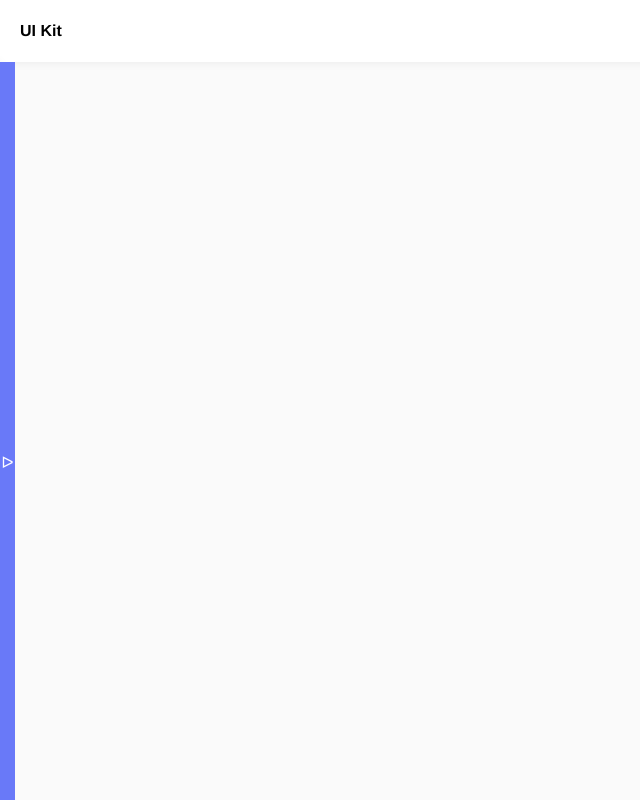
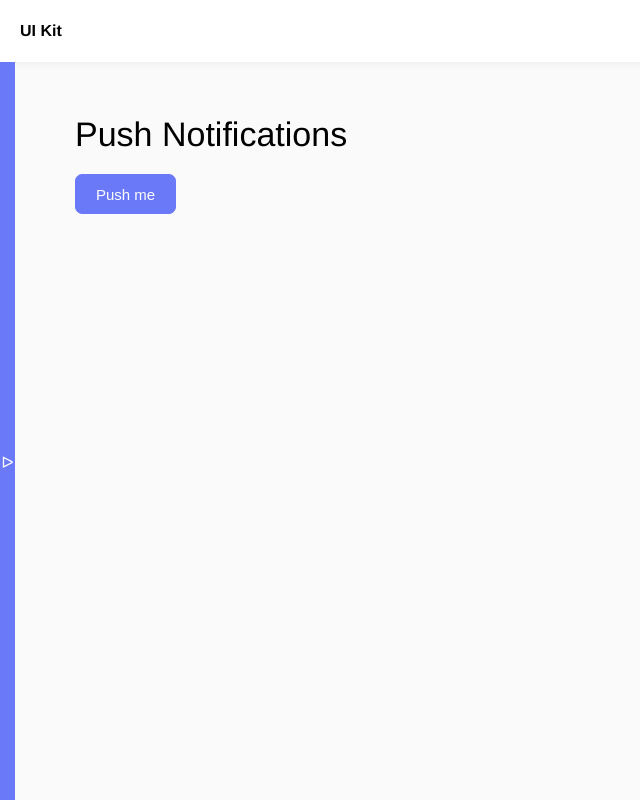
Before and after one commit to art1es23/vue-ui-kit, a Vue app: page /push in a window 1280 px wide. Shown: the whole page, without its empty margins (0-640 px from the left). Built offline with nearby package versions, Linux system fonts and the light colour scheme.

Commit message:
Update:     - Created new page: PushNotification;     - Created new component: PushNotification

```diff
--- a/src/components/layouts/SidebarLayout.vue
+++ b/src/components/layouts/SidebarLayout.vue
@@ -58,6 +58,10 @@ const links = ref([
     name: "Table",
     path: "/table",
   },
+  {
+    name: "Push Notifications",
+    path: "/push",
+  },
 ]);
 </script>
 
--- /dev/null
+++ b/src/components/push/PushNotification.vue
@@ -0,0 +1,11 @@
+<template>
+  <div class="notification" :data-id="notification.id">
+    <slot></slot>
+  </div>
+</template>
+
+<script setup>
+const props = defineProps({
+  notification: Object,
+});
+</script>
--- /dev/null
+++ b/src/pages/PushNotifications.vue
@@ -0,0 +1,41 @@
+<template>
+  <h1 class="heading-1">Push Notifications</h1>
+  <div class="notification-container">
+    <Button label="Push me" @click="pushNotification"/>
+
+    <PushNotification
+      v-for="notification in notifications"
+      :key="notification.id"
+      :notification="notification"
+    >
+    </PushNotification>
+  </div>
+</template>
+
+<script setup>
+import { ref } from "vue";
+import PushNotification from "../components/push/PushNotification.vue";
+import Button from "../components/buttons/Button.vue";
+
+const notifications = ref([
+  {
+    id: 1,
+    label: "First notification",
+    icon: "/public/vite.svg",
+    text: "Lorem ipsum dolor, sit amet consectetur adipisicing elit. Aliquid, eligendi!",
+  },
+  {
+    id: 2,
+    label: "Second notification",
+    icon: "/public/vite.svg",
+
+    text: "Lorem ipsum dolor, sit amet consectetur adipisicing elit. Aliquid, eligendi!",
+  },
+  {
+    id: 3,
+    label: "Third notification",
+    icon: "/public/vite.svg",
+    text: "Lorem ipsum dolor, sit amet consectetur adipisicing elit. Aliquid, eligendi!",
+  },
+]);
+</script>
--- a/src/router/index.js
+++ b/src/router/index.js
@@ -9,6 +9,7 @@ import ProgressBar from "@/pages/ProgressBar.vue";
 import Inputs from "@/pages/Inputs.vue";
 import Tabs from "@/pages/Tabs.vue";
 import Table from "@/pages/Table.vue";
+import PushNotifications from "@/pages/PushNotifications.vue";
 
 const routes = [
   {
@@ -62,6 +63,11 @@ const routes = [
     name: "table",
     component: Table,
   },
+  {
+    path: "/push",
+    name: "push",
+    component: PushNotifications,
+  },
 ];
 
 const router = createRouter({ history: createWebHistory(), routes });
```
